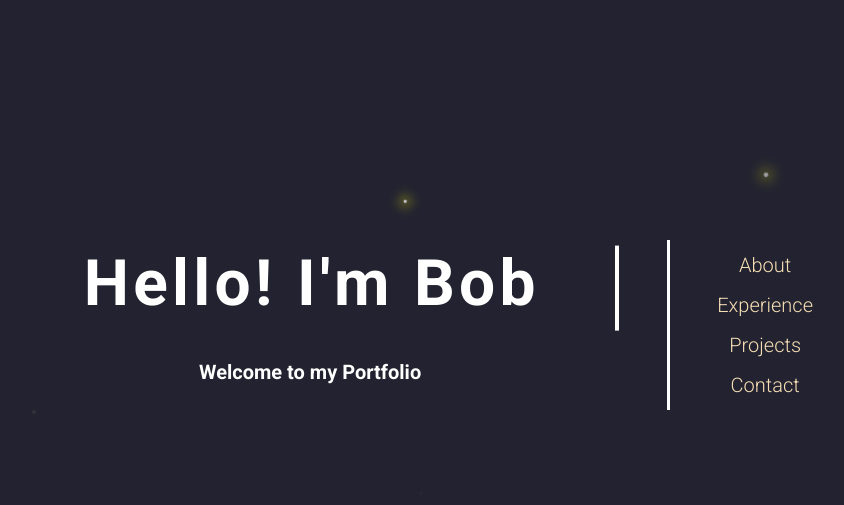
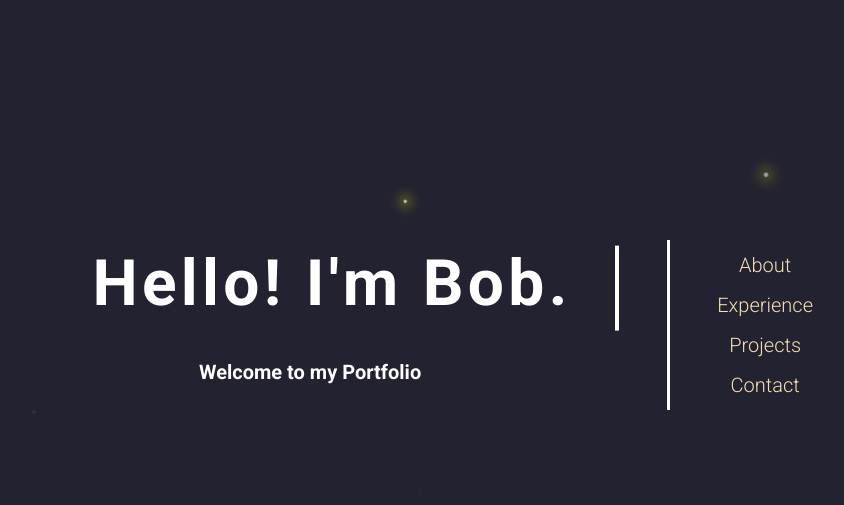
Before and after one commit to janellewong/MLH-Flask-Portfolio, a Flask app: page / in a window 1280 px wide. Shown: the top 505 px of the page, without its empty margins (201-1045 px from the left). Run offline with Flask 2, Linux system fonts and the light colour scheme; some libraries are stand-ins or nearby versions.

Commit message:
updated main title

```diff
--- a/app/templates/index.html
+++ b/app/templates/index.html
@@ -34,7 +34,7 @@
     <div class="intro">
         <header class="profile">
             <div class="titleIntro anim-type">
-                <h1 style="font-size: 5vw">Hello! I'm Bob &#160;</h1>
+                <h1 style="font-size: 5vw">Hello! I'm Bob.</h1>
             </div>
             <h2>Welcome to my Portfolio</h2>
 
```
